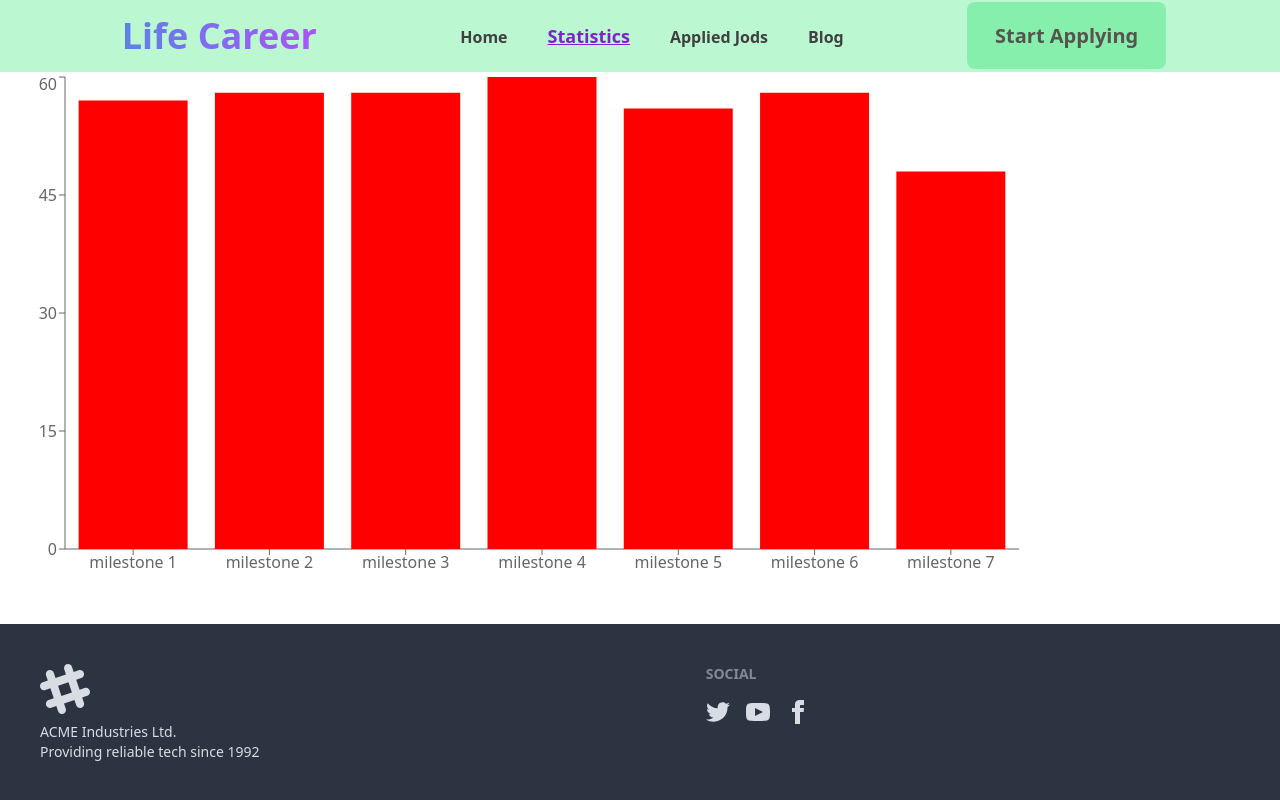
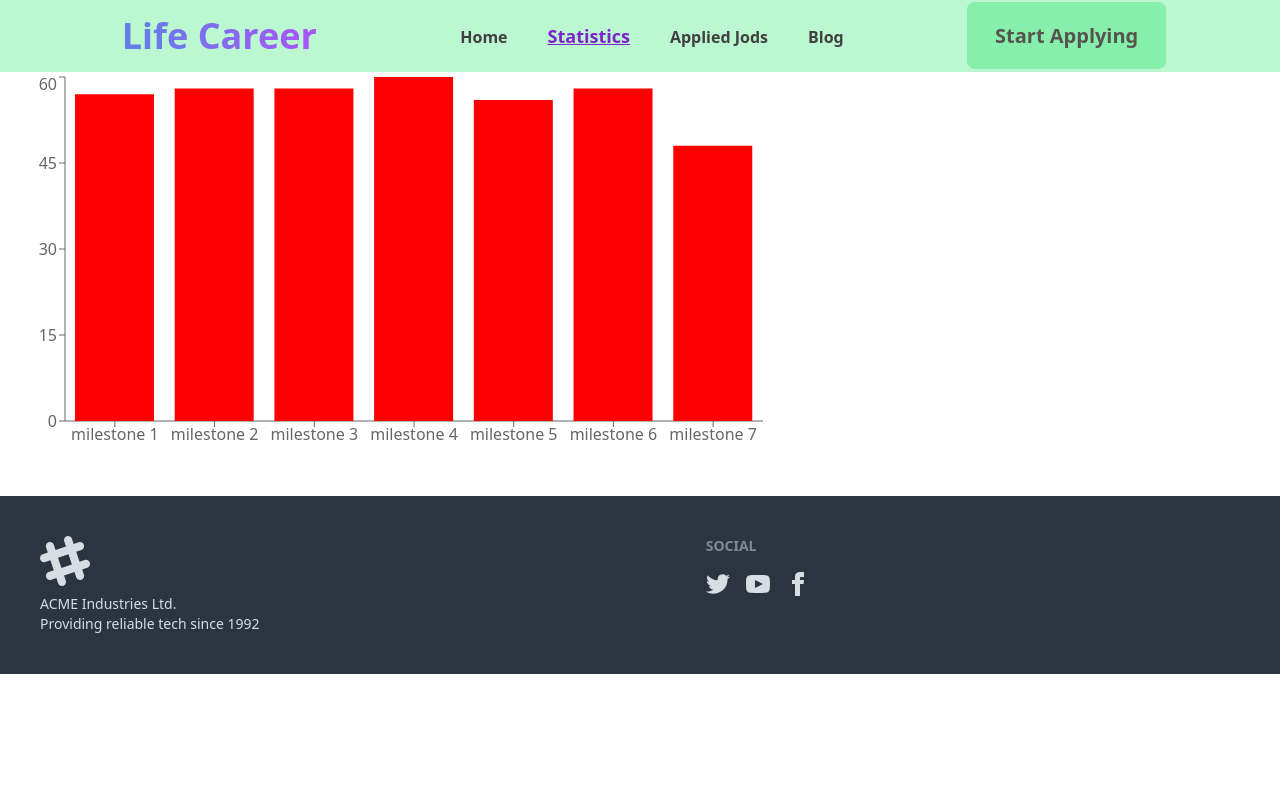
Before and after one commit to sagor369/job-application, a React (Vite) app: page /rechart in a window 1280 px wide. Built offline with nearby package versions, Linux system fonts and the light colour scheme.

Commit message:
rechart polish

```diff
--- a/src/component/Rechart.jsx
+++ b/src/component/Rechart.jsx
@@ -42,7 +42,7 @@ import { ResponsiveContainer, BarChart, Bar, XAxis, YAxis} from 'recharts'
 
 const Rechart = () => {
     return (
-        <ResponsiveContainer width="80%" aspect={2} >
+        <ResponsiveContainer width="60%" aspect={2} >
             <BarChart data = {assingment} >
                 <XAxis dataKey='name' />
                 <YAxis/>
```
